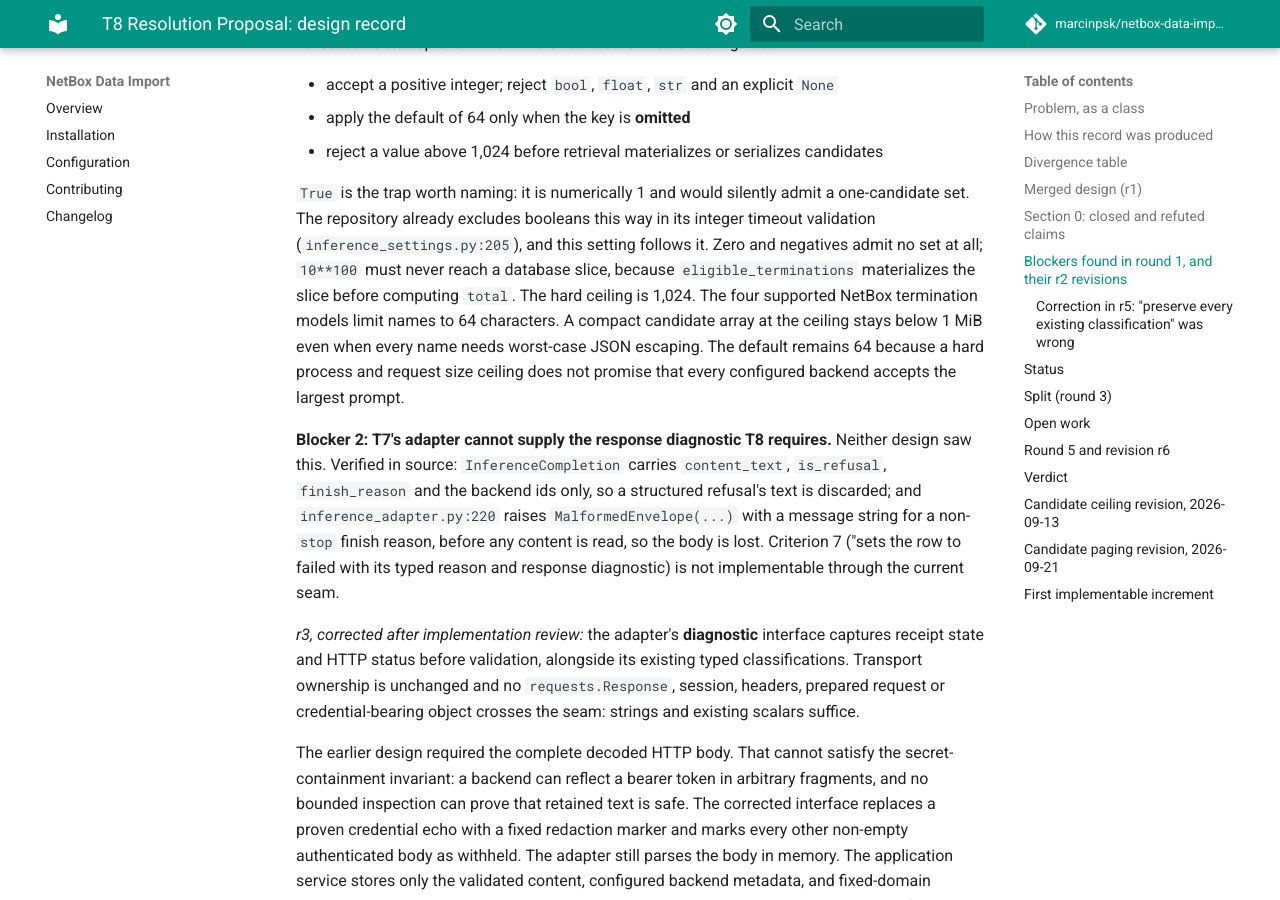
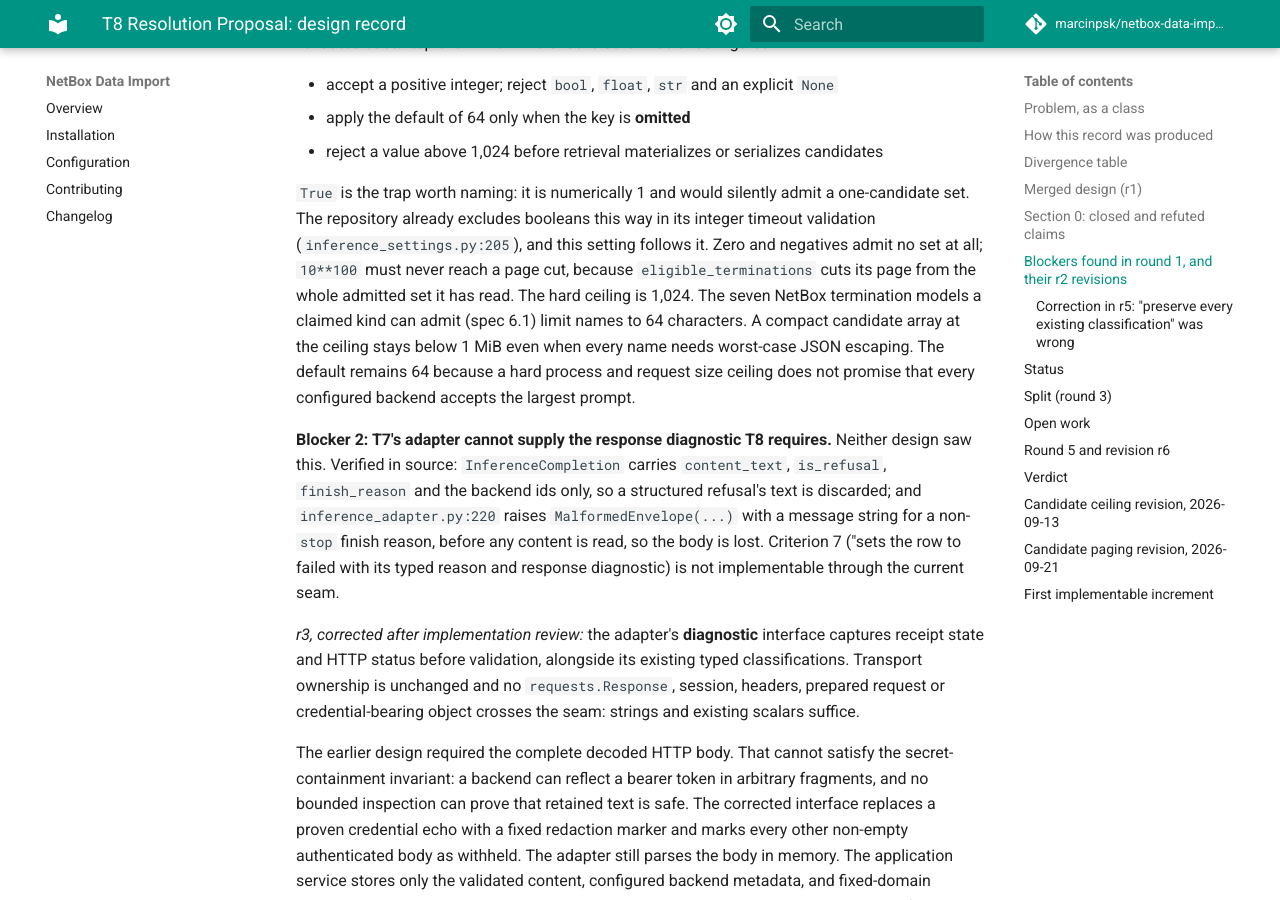
Before and after one commit to marcinpsk/netbox-data-import-plugin, an MkDocs documentation site: the page built from docs/design/t8-resolution-proposal.md, in a window 1280 px wide and 900 px high, scrolled down 5529 px. Built offline with MkDocs 1.6.1 and Material for MkDocs 9.7.7, drawn with Linux system fonts in a browser that asks for light colours; comment, search, counter and statistics services are not loaded.

Commit message:
docs(spec): align T6, out-of-scope, and T8 sizing with the Cable End Kinds
Three passages still named only Interface, FrontPort, and RearPort after
the interface claim began to admit console and power ports.

```diff
--- a/docs/design/t8-resolution-proposal.md
+++ b/docs/design/t8-resolution-proposal.md
@@ -109,9 +109,9 @@
 `True` is the trap worth naming: it is numerically 1 and would silently admit a one-candidate set.
 The repository already excludes booleans this way in its integer timeout validation
 (`inference_settings.py:205`), and this setting follows it. Zero and negatives admit no set at all;
-`10**100` must never reach a database slice, because `eligible_terminations` materializes the slice
-before computing `total`. The hard ceiling is 1,024. The four supported NetBox termination models
-limit names to 64 characters. A compact candidate array at the ceiling stays below 1 MiB even when
+`10**100` must never reach a page cut, because `eligible_terminations` cuts its page from the whole
+admitted set it has read. The hard ceiling is 1,024. The seven NetBox termination models a claimed
+kind can admit (spec 6.1) limit names to 64 characters. A compact candidate array at the ceiling stays below 1 MiB even when
 every name needs worst-case JSON escaping. The default remains 64 because a hard process and request
 size ceiling does not promise that every configured backend accepts the largest prompt.
 
```
Also changed, not shown: docs/spec/target-neutral-import-architecture.md (+3 -3 lines).
